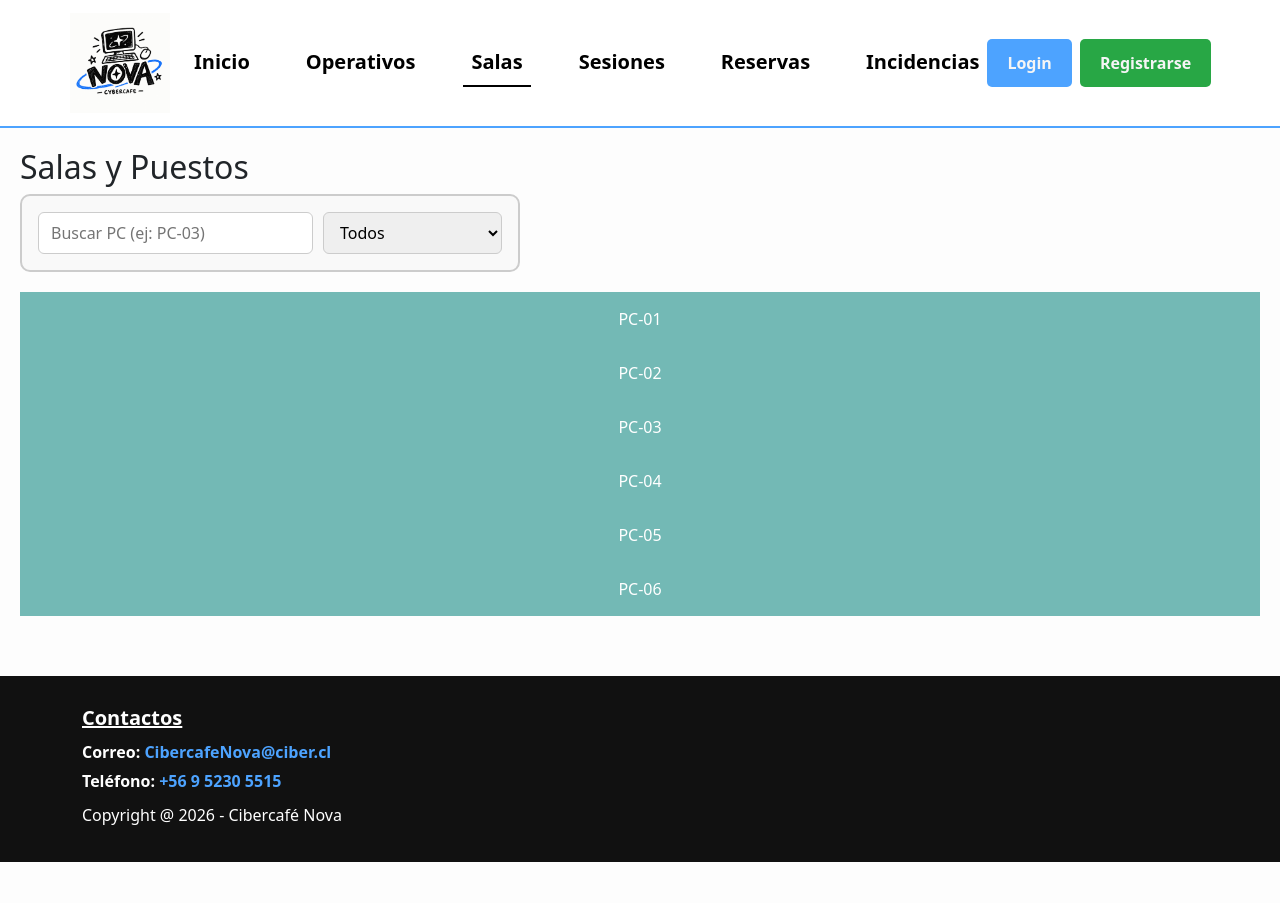
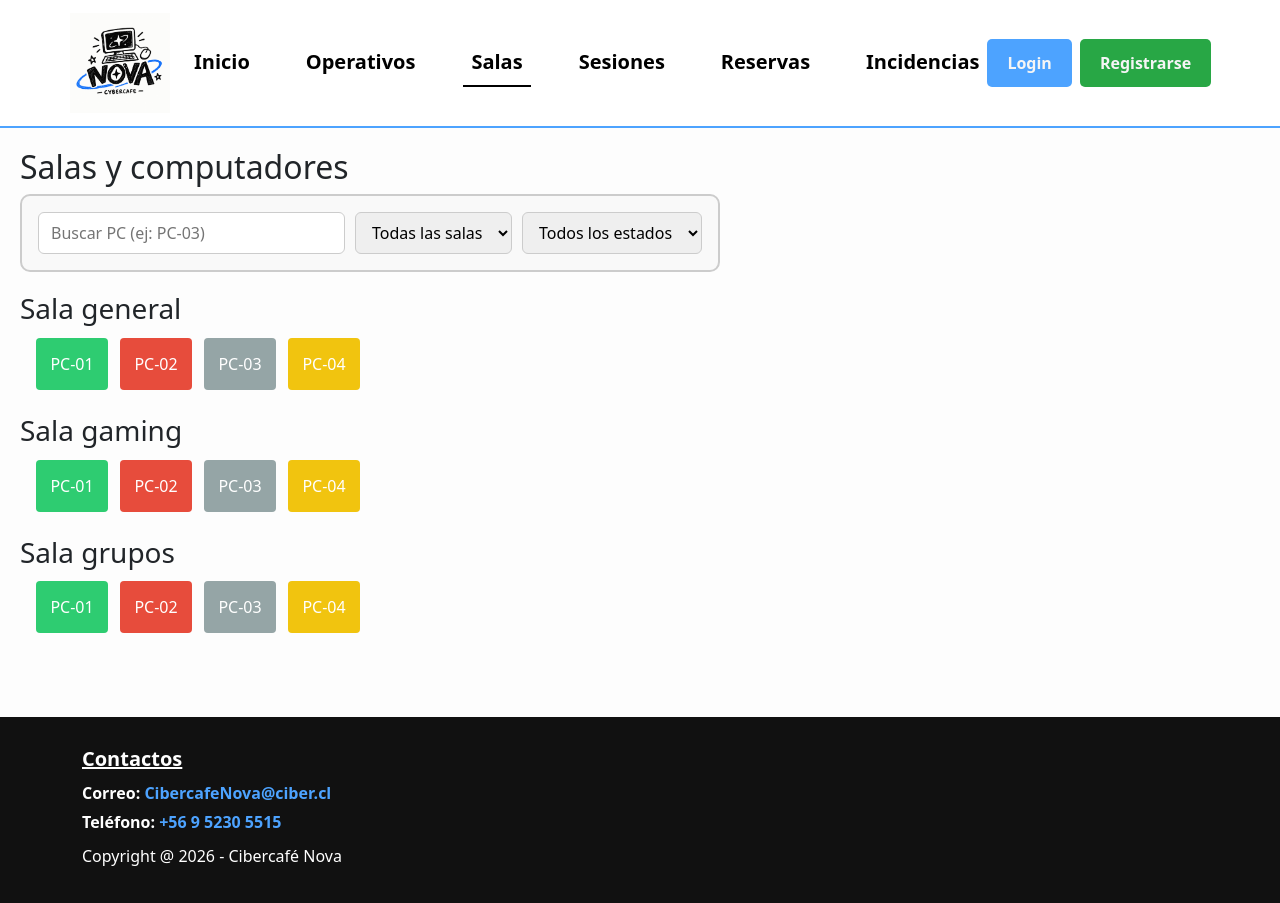
Before and after one commit to emilio-ship-k/Desarrollo-web-cibercafe, a React (Vite) app in the folder cibercafe_nova_react/: page /salas in a window 1280 px wide. Before the commit the page ends 862 px from the top, so only its background shows below. Built offline with nearby package versions, Linux system fonts and the light colour scheme.

Commit message:
salas arreglado

```diff
--- a/cibercafe_nova_react/src/css/Salas.css
+++ b/cibercafe_nova_react/src/css/Salas.css
@@ -5,39 +5,35 @@
     font-family: 'system-ui';
 }
 
-/*Color del cuerpo*/
 body {
     display: flex;
     flex-direction: column;
     background-color: rgb(253, 253, 253);
     margin: 0;
-    /*cambio para el pie de pagina*/
     min-height: 100vh;
 }
-/*Color de la barra*/
+
 .barra {
     background-color: white;
     border-bottom: 2px solid #4DA3FF;
-
 }
 
-/*la forma de la barra de navegacion*/
 nav {
     display: flex;
     justify-content: space-around;
     align-items: center;
     padding: 15px;
 }
-/*Logo de la pagina*/
+
 nav img {
     width: 100px;
 }
-/*La separacion de los links*/
+
 .encab {
     display: flex;
     gap: 40px;
 }
-/*Apariencia de los links*/
+
 .encab a {
     font-size: 20px;
     text-decoration: none;
@@ -45,13 +41,12 @@ nav img {
     font-weight: 600;
     border-bottom: 2px solid transparent;
 }
-/*Color a pasar el ratón por encima*/
+
 .encab a:hover {
     border-bottom: 2px solid black;
 }
-/*Apariencia de la barra cuando se comprime la pagina*/
-@media (max-width: 430px)
-{
+
+@media (max-width: 430px) {
     nav {
         flex-direction: column;
     }
@@ -60,103 +55,117 @@ nav img {
         margin-top: 20px;
         text-align: center;
     }
-    nav img{
+    nav img {
         width: 50px;
     }
 }
 
+.sala-bloque {
+    margin-bottom: 1.5rem;
+}
+
+.sala-bloque h3 {
+    margin-bottom: 8px;
+}
+
+.grilla-pcs,
 .puestos {
     list-style: none;
     display: flex;
-    margin: 20px;
+    flex-wrap: wrap;
+    gap: 12px;
+    margin: 12px 0 12px 16px;
+}
+
+.puesto {
+    width: 72px;
+    height: 52px;
+    display: flex;
+    align-items: center;
+    justify-content: center;
+    color: white;
+    text-align: center;
+    border-radius: 4px;
+    background-color: rgb(115, 185, 181);
+}
+
+.pc-Disponible { background-color: #2ecc71; cursor: pointer; }
+.pc-Reservado { background-color: #f1c40f; }
+.pc-En_uso { background-color: #e74c3c; }
+.pc-Fuera_de_servicio { background-color: #95a5a6; }
+
+.disponible { background-color: #2ecc71; }
+.reservado { background-color: #f1c40f; }
+.en_uso { background-color: #e74c3c; }
+.fuera_de_servicio { background-color: #95a5a6; }
+
+.caja-filtros {
+    border: 2px solid #ccc;
+    border-radius: 10px;
+    padding: 16px;
+    margin-bottom: 20px;
+    background-color: #f9f9f9;
+    max-width: 700px;
+}
+
+.barra-filtros {
+    display: flex;
     flex-wrap: wrap;
     gap: 10px;
 }
 
-.puesto {
-    background-color: rgb(115, 185, 181);
-    padding: 15px;
-    color: white;
-    text-align: center;
+.barra-filtros input,
+.barra-filtros select {
+    padding: 8px 12px;
+    border-radius: 6px;
+    border: 1px solid #ccc;
 }
+
+.barra-filtros input {
+    flex: 1;
+    min-width: 160px;
+}
+
 p {
-    color : rgb(0, 0, 0);
+    color: rgb(0, 0, 0);
     font-weight: 400;
 }
 
-/*Decoración palabras*/
-main{
+main {
     padding: 20px 20px 60px;
     flex: 1;
 }
 
-/*Pie de pagina decoración*/
-footer{
+footer {
     background: #111;
     width: 100%;
     padding-top: 30px;
     padding-bottom: 30px;
 }
-footer div{
+
+footer div {
     margin-left: 30px;
 }
-footer h4{
+
+footer h4 {
     font-size: 20px;
     margin-bottom: 10px;
     font-weight: bold;
     text-decoration-line: underline;
     color: white;
 }
-footer p{
+
+footer p {
     font-weight: bold;
     color: white;
+}
 
-}
-footer p a{
+footer p a {
     text-decoration: none;
     color: #4DA3FF;
 }
 
-.cr{
+.cr {
     margin-top: 10px;
     font-weight: normal;
 }
-.disponible {
-    background-color: #2ecc71;
-}
-
-.reservado {
-    background-color: #f1c40f;
-}
-
-.en_uso {
-    background-color: #e74c3c;
-}
-
-.fuera_de_servicio {
-    background-color: #95a5a6;
-}
-.caja-filtros {
-  border: 2px solid #ccc;
-  border-radius: 10px;
-  padding: 16px;
-  margin-bottom: 20px;
-  background-color: #f9f9f9;
-  max-width: 500px;
-}
-
-.barra-filtros {
-  display: flex;
-  gap: 10px;
-}
-
-.barra-filtros input,
-.barra-filtros select {
-  padding: 8px 12px;
-  border-radius: 6px;
-  border: 1px solid #ccc;
-}
-
-.barra-filtros input {
-  flex: 1;
-}
--- a/cibercafe_nova_react/src/pages/Salas.jsx
+++ b/cibercafe_nova_react/src/pages/Salas.jsx
@@ -2,29 +2,59 @@ import React, { useState } from 'react';
 import '../css/Salas.css';
 import Modal_Reserva from '../components/Modal_reserva';
 
-function Salas({ listaPcs, cambiarEstadoPc }) {
+const SALAS = ['Sala general', 'Sala gaming', 'Sala grupos'];
+
+function Salas() {
+
+  const [listaPcs, setListaPcs] = useState([
+    { id: 'PC-01', sala: 'Sala general', estado: 'Disponible' },
+    { id: 'PC-02', sala: 'Sala general', estado: 'En_uso' },
+    { id: 'PC-03', sala: 'Sala general', estado: 'Fuera_de_servicio' },
+    { id: 'PC-04', sala: 'Sala general', estado: 'Reservado' },
+
+    { id: 'PC-01', sala: 'Sala gaming', estado: 'Disponible' },
+    { id: 'PC-02', sala: 'Sala gaming', estado: 'En_uso' },
+    { id: 'PC-03', sala: 'Sala gaming', estado: 'Fuera_de_servicio' },
+    { id: 'PC-04', sala: 'Sala gaming', estado: 'Reservado' },
+
+    { id: 'PC-01', sala: 'Sala grupos', estado: 'Disponible' },
+    { id: 'PC-02', sala: 'Sala grupos', estado: 'En_uso' },
+    { id: 'PC-03', sala: 'Sala grupos', estado: 'Fuera_de_servicio' },
+    { id: 'PC-04', sala: 'Sala grupos', estado: 'Reservado' },
+  ]);
+
+  // Como los ids se repiten entre salas, un PC se identifica por sala + id
+  const mismoPc = (a, b) => a.id === b.id && a.sala === b.sala;
+
+  const cambiarEstadoPc = (pcObjetivo, nuevoEstado) => {
+    setListaPcs((prev) =>
+      prev.map((pc) => (mismoPc(pc, pcObjetivo) ? { ...pc, estado: nuevoEstado } : pc))
+    );
+  };
 
   const [pcSeleccionado, setPcSeleccionado] = useState(null);
   const [busqueda, setBusqueda] = useState('');
   const [filtroEstado, setFiltroEstado] = useState('todos');
+  const [filtroSala, setFiltroSala] = useState('todas');
 
   const estadosDisponibles = [...new Set(listaPcs.map((pc) => pc.estado))];
 
   const pcsFiltrados = listaPcs.filter((pc) => {
     const coincideTexto = pc.id.toLowerCase().includes(busqueda.trim().toLowerCase());
     const coincideEstado = filtroEstado === 'todos' || pc.estado === filtroEstado;
-    return coincideTexto && coincideEstado;
+    const coincideSala = filtroSala === 'todas' || pc.sala === filtroSala;
+    return coincideTexto && coincideEstado && coincideSala;
   });
 
   const guardarReserva = (pc) => {
-    cambiarEstadoPc(pc.id, 'Reservado');
-    alert(`¡Reserva exitosa para el ${pc.id}!`);
+    cambiarEstadoPc(pc, 'Reservado');
+    alert(`¡Reserva exitosa para el ${pc.id} (${pc.sala})!`);
     setPcSeleccionado(null);
   };
 
   return (
     <main className="salas-container">
-      <h2>Salas y Puestos</h2>
+      <h2>Salas y computadores</h2>
 
       <div className="caja-filtros">
         <div className="barra-filtros">
@@ -35,39 +65,49 @@ function Salas({ listaPcs, cambiarEstadoPc }) {
             onChange={(e) => setBusqueda(e.target.value)}
           />
 
-          <select
-            value={filtroEstado}
-            onChange={(e) => setFiltroEstado(e.target.value)}
-          >
-            <option value="todos">Todos</option>
+          <select value={filtroSala} onChange={(e) => setFiltroSala(e.target.value)}>
+            <option value="todas">Todas las salas</option>
+            {SALAS.map((sala) => (
+              <option key={sala} value={sala}>{sala}</option>
+            ))}
+          </select>
+
+          <select value={filtroEstado} onChange={(e) => setFiltroEstado(e.target.value)}>
+            <option value="todos">Todos los estados</option>
             {estadosDisponibles.map((estado) => (
-              <option key={estado} value={estado}>
-                {estado}
-              </option>
+              <option key={estado} value={estado}>{estado}</option>
             ))}
           </select>
         </div>
       </div>
 
-      <div className="grilla-pcs">
       {pcsFiltrados.length === 0 ? (
         <p>No se encontraron PCs con esos criterios.</p>
       ) : (
-          pcsFiltrados.map((pc) => (
+        SALAS.map((sala) => {
+          const pcsDeSala = pcsFiltrados.filter((pc) => pc.sala === sala);
+          if (pcsDeSala.length === 0) return null; // oculta salas sin resultados
+
+          return (
+            <section key={sala} className="sala-bloque">
+              <h3>{sala}</h3>
+              <div className="grilla-pcs">
+                {pcsDeSala.map((pc) => (
                   <div
-              key={pc.id}
+                    key={`${pc.sala}-${pc.id}`}
                     className={`puesto pc-${pc.estado}`}
                     onClick={() => {
-                if (pc.estado === 'Disponible') {
-                  setPcSeleccionado(pc);
-                }
+                      if (pc.estado === 'Disponible') setPcSeleccionado(pc);
                     }}
                   >
                     {pc.id}
                   </div>
-          ))
+                ))}
+              </div>
+            </section>
+          );
+        })
       )}
-      </div>
 
       {pcSeleccionado && (
         <Modal_Reserva
```
Lines whose indentation alone changed are shown as unchanged.
